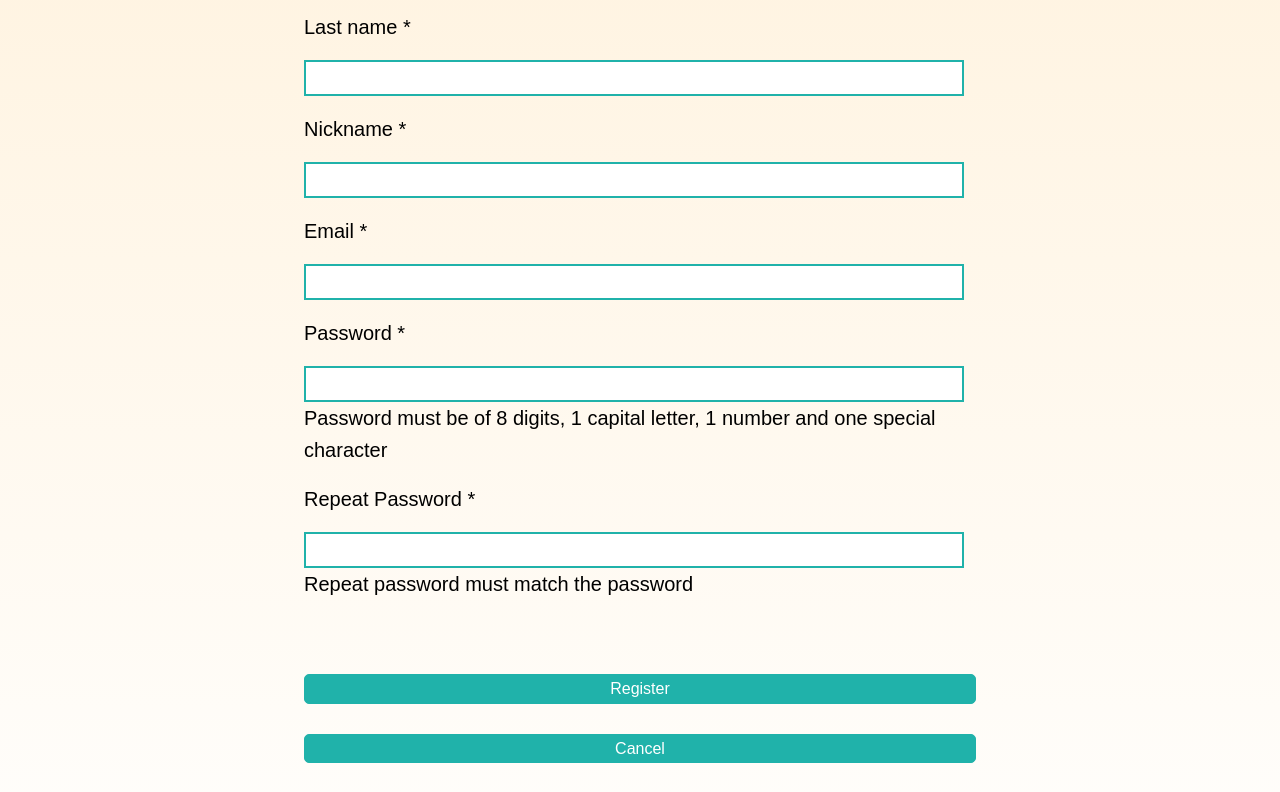
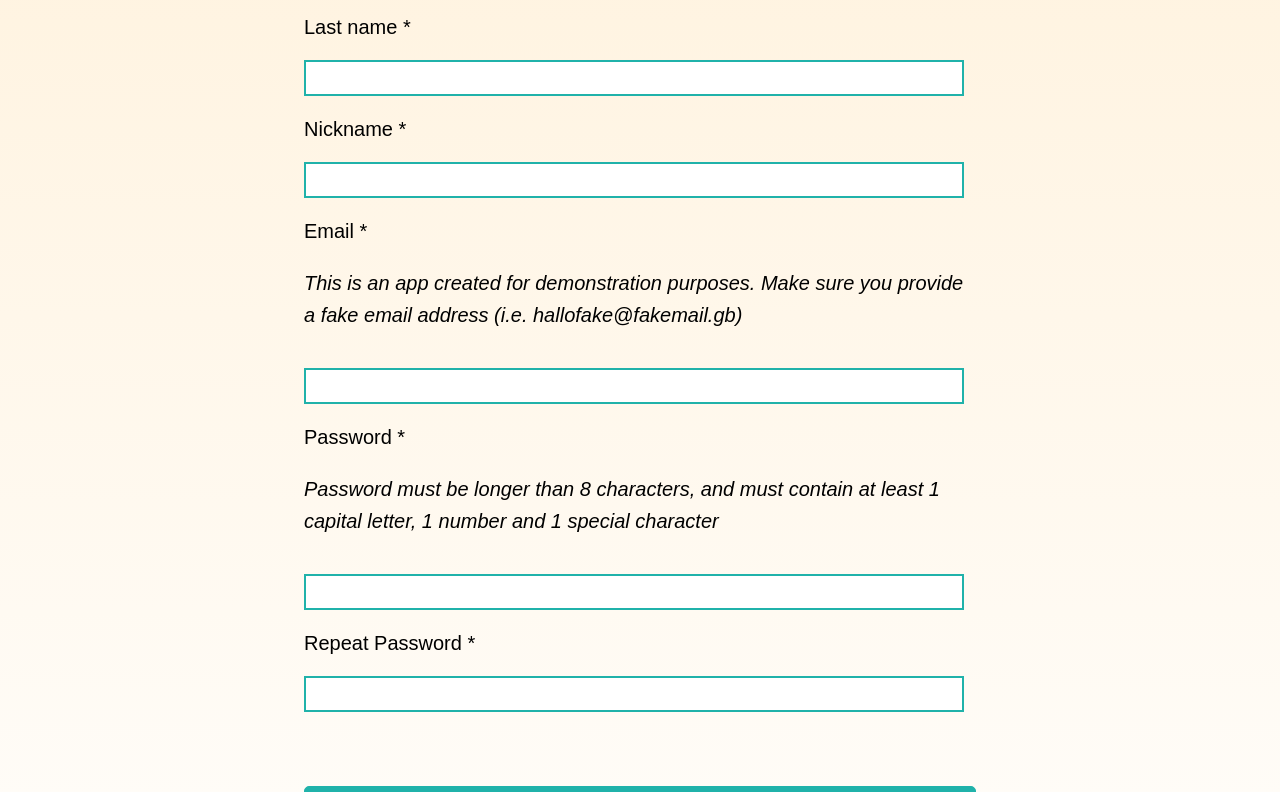
Before and after one commit to FedeColap/bring-it-client, a React (Create React App) app: page /register in a window 1280 px wide. Shown: the part 460-1252 px from the top of the page. Built offline with nearby package versions, Linux system fonts and the light colour scheme; no server answers.

Commit message:
safari adjustment

```diff
--- a/public/index.html
+++ b/public/index.html
@@ -2,7 +2,7 @@
 <html lang="en">
   <head>
     <meta charset="utf-8" />
-    <link rel="icon" href="%PUBLIC_URL%/favicon.ico" />
+    <link rel="icon" href="%PUBLIC_URL%/B_logo.png" />
     <link href="https://fonts.googleapis.com/css?family=Satisfy&display=swap" rel="stylesheet">
     <meta name="viewport" content="width=device-width, initial-scale=1" />
     <meta name="theme-color" content="#000000" />
@@ -10,7 +10,7 @@
       name="description"
       content="Web site created using create-react-app"
     />
-    <link rel="apple-touch-icon" href="logo192.png" />
+    <link rel="apple-touch-icon" href="B_logo.png" />
     <!--
       manifest.json provides metadata used when your web app is installed on a
       user's mobile device or desktop. See https://developers.google.com/web/fundamentals/web-app-manifest/
--- a/src/composition/RegistrationForm/RegistrationForm.js
+++ b/src/composition/RegistrationForm/RegistrationForm.js
@@ -82,16 +82,19 @@ export default class RegistrationForm extends Component {
         </div>
         <div className='email'>
           <label htmlFor='RegistrationForm__email'>Email *</label>
+          <p id="emailWarning" >This is an app created for demonstration purposes. Make sure you provide a fake email address (i.e. hallofake@fakemail.gb)</p>
           <input
             name='email'
             type='email'
             required
             id='RegistrationForm__email'
             aria-label="Enter your email address"
-            aria-required="true" />
+            aria-required="true"
+            aria-describedby="emailWarning" />
         </div>
         <div className='password'>
           <label htmlFor='RegistrationForm__password'>Password *</label>
+          <p id="pwConstraint" >Password must be longer than 8 characters, and must contain at least 1 capital letter, 1 number and 1 special character</p>
           <input
             name='password'
             type='password'
@@ -99,8 +102,7 @@ export default class RegistrationForm extends Component {
             id='RegistrationForm__password'
             aria-label="Enter a password"
             aria-required="true"
-            aria-describedby="passwordConstraint" />
-            <div id="passwordConstraint">Password must be of 8 digits, 1 capital letter, 1 number and one special character</div>
+            aria-describedby="pwConstraint"/>
         </div>
         <div className='repeat-password'>
          <label htmlFor="RegistrationForm__repeat_password">Repeat Password *</label>
@@ -110,9 +112,7 @@ export default class RegistrationForm extends Component {
             required
             id="repeat_password"
             aria-label="Confirm the password"
-            aria-required="true"
-            aria-describedby="passwordrepConstraint"/>
-            <div id="passwordrepConstraint">Repeat password must match the password</div>
+            aria-required="true" />
        </div>
        </fieldset>
         <button  className="butSub" type='submit'>
--- a/src/mainForm2.css
+++ b/src/mainForm2.css
@@ -41,6 +41,9 @@ section a {
     width: 100%;
     height: 100px;
 }
+#emailWarning, #pwConstraint {
+    font-style: italic;
+}
 
 /*for the phones*/
 @media screen and (max-width: 510px) {
@@ -54,8 +57,6 @@ section a {
     section a {
         width: 100%;
     }
-
-
 }
 /* for tablets */
 @media screen and (min-width: 510px) {
@@ -68,6 +69,9 @@ section a {
     }
     .butSub {
         width: 75%;
+    }
+    .red {
+        text-align: center;
     }
 
 }
@@ -83,4 +87,7 @@ section a {
     .butSub {
         width: 50%;
     }
+    .red {
+        text-align: center;
+    }
 }
--- a/src/slideshow.css
+++ b/src/slideshow.css
@@ -16,11 +16,16 @@
     display: flex;
     align-items: center;
     animation: slideshow 20s linear infinite;
+    -webkit-animation: slideshow 20s linear infinite;
   }
   .slide img {
     padding: 0 30px 0 30px;
   }
   @keyframes slideshow {
+    0% {transform: translateX(0);}
+    100% {transform: translateX(-100%);}
+  }
+  @-webkit-keyframes slideshow {
     0% {transform: translateX(0);}
     100% {transform: translateX(-100%);}
   }
```
Also changed, not shown: public/B_logo.png (added), 1 other file (tests, documents, lock files or other folders).
